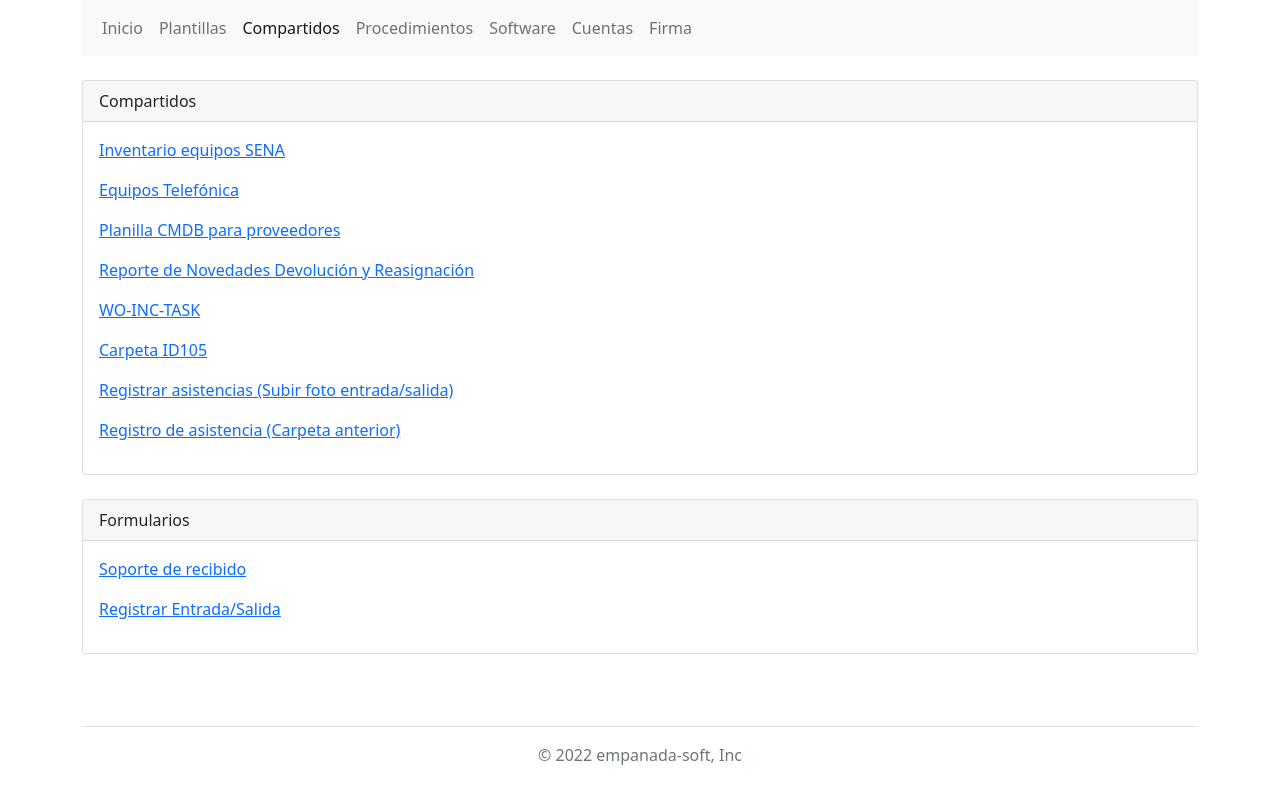
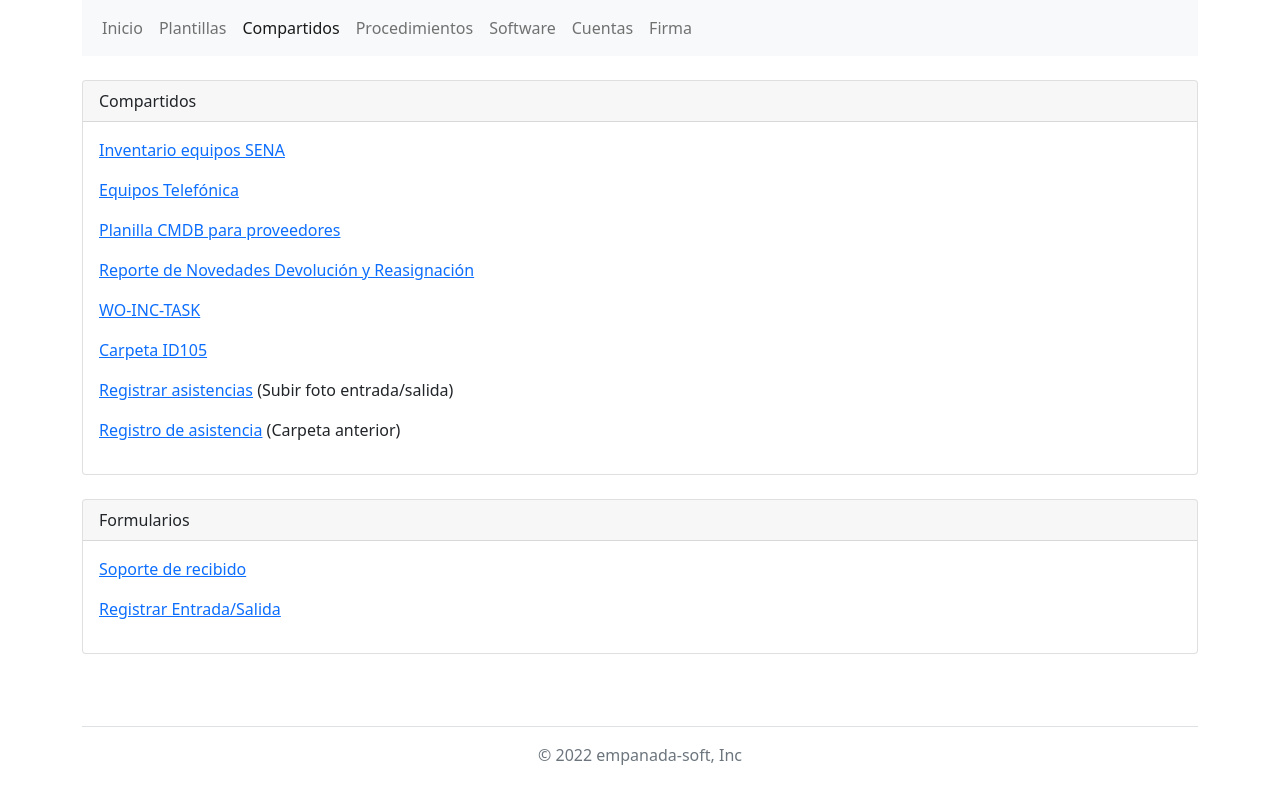
Before and after one commit to jicaicedos/webplantillaincidentes, a website: page pages/compartidos.html in a window 1280 px wide. Drawn offline with nearby package versions, Linux system fonts and the light colour scheme.

Commit message:
Arreglado carpetas de reg asistencia (entradas/salidas)

```diff
--- a/pages/compartidos.html
+++ b/pages/compartidos.html
@@ -68,10 +68,10 @@
             target="_blank">Carpeta ID105</a></p>
         <p>
           <a href="https://drive.google.com/drive/folders/1axnge4wvoCtBeHuAHF8p5DNxK1r7KROu" target="_blank">Registrar
-            asistencias (Subir foto entrada/salida)</a>
+            asistencias</a> (Subir foto entrada/salida)
         </p>
         <p><a href="https://drive.google.com/drive/folders/1-SOblIl1IcUrjnYo0MDcd0Sd5wyGbRvT" target="_blank">Registro
-          de asistencia (Carpeta anterior)</a></p>
+          de asistencia</a> (Carpeta anterior)</p>
       </div>
     </div>
     <br>
```
